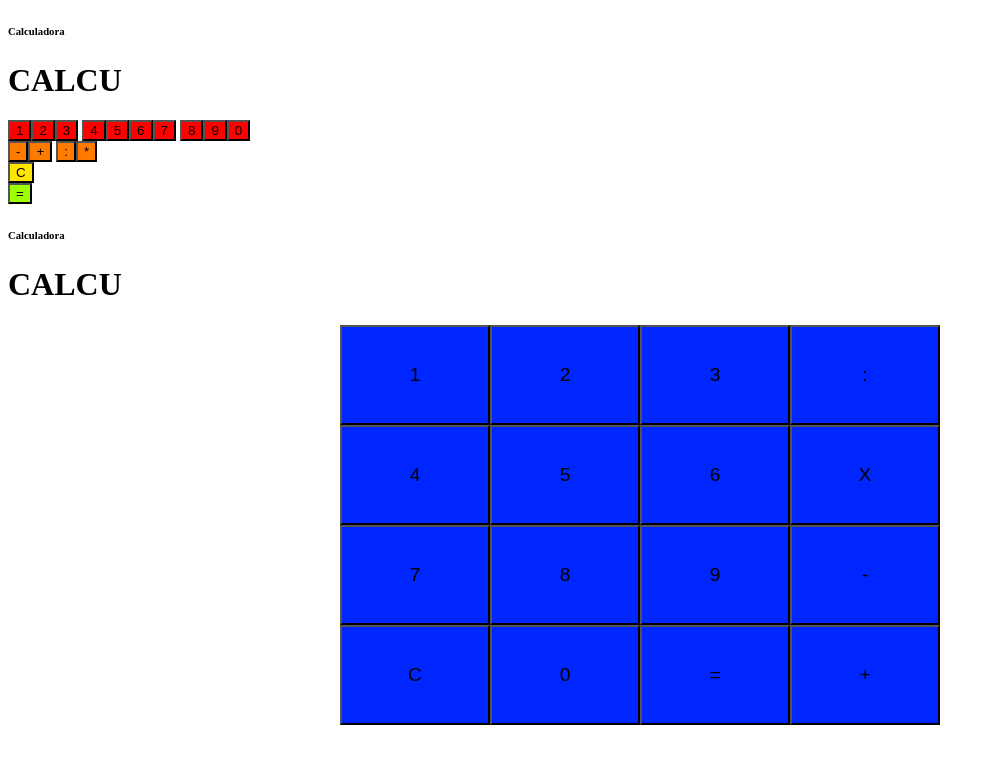
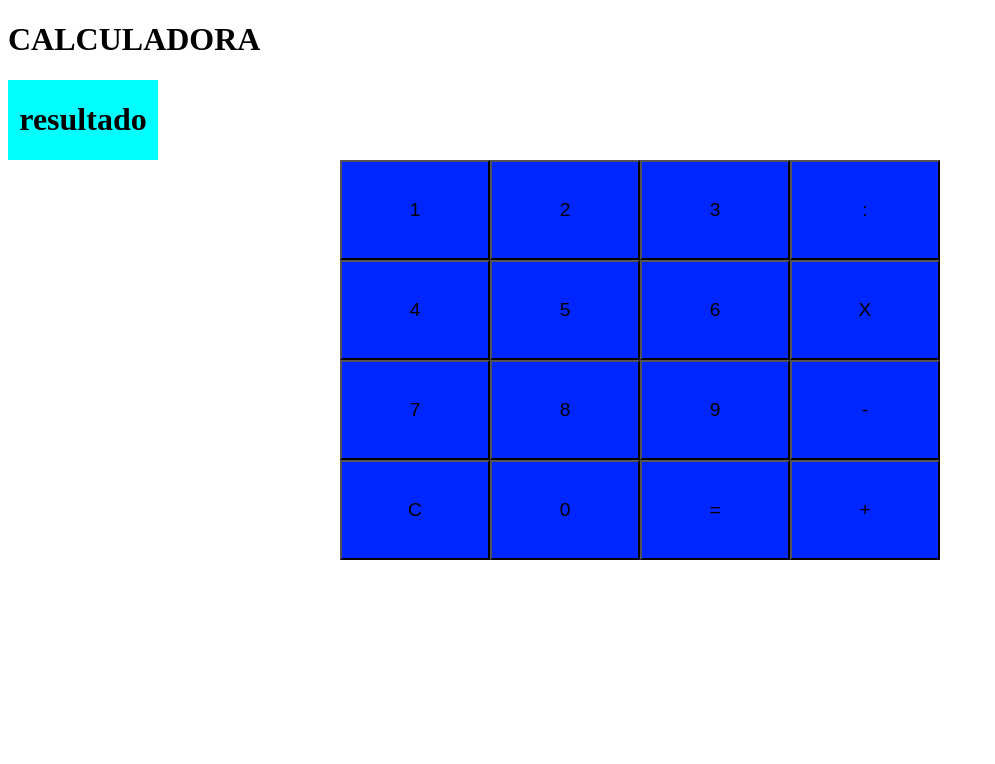
Before and after one commit to eduardalegui/ProjetoCalculadora, a plain HTML site: page index.html in a window 1280 px wide. Shown: the whole page, without its empty margins (0-995 px from the left). Drawn offline with Linux system fonts and the light colour scheme.

Commit message:
dia 2 denovo

```diff
--- a/index.html
+++ b/index.html
@@ -6,54 +6,25 @@
     </head>
     <body>
 
-    <h6> Calculadora </h1>
-    <h1>CALCU</h2>
 
-        </div>
-        <div class="numero">
-        <button>1</button><button>2</button><button>3</button>
-        <button>4</button><button>5</button><button>6</button><button>7</button>
-        <button>8</button><button>9</button><button>0</button>
-        </div>
-        <div class="elemento">
-            <button>-</button><button>+</button>
-            <button>:</button><button>*</button>
-        </div>
-        <div class="recets">
-            <button>C</button>
-        </div>
-        <div class="resultados">
-            <button>=</button>
-        </div>
 
-        <h6> Calculadora </h1>
-            <h1>CALCU</h2>
+            <h1>CALCULADORA</h2>
+
         <div class="corpo 1">
-
+            <div class="resultado">
+                    <h1>resultado</h1>
                 </div>
                 <div class="numerosl1">
-                    <button>1</button>
-                    <button>2</button>
-                    <button>3</button>
-                    <button>:</button>
+                    <button>1</button><button>2</button><button>3</button> <button>:</button>
                 </div>
                 <div class="numerosl2">
-                    <button>4</button>
-                    <button>5</button>
-                    <button>6</button>
-                    <button>X</button>
+                    <button>4</button><button>5</button><button>6</button><button>X</button>
                 </div>
                 <div class="numerosl3">
-                    <button>7</button>
-                    <button>8</button>
-                    <button>9</button>
-                    <button>-</button>
+                    <button>7</button><button>8</button><button>9</button><button>-</button>
                 </div>
                 <div class="numerosl4">
-                    <button>C</button>
-                    <button>0</button>
-                    <button>=</button>
-                    <button>+</button>
+                    <button>C</button><button>0</button><button>=</button><button>+</button>
                 </div>
 
         </div>
--- a/styles.css
+++ b/styles.css
@@ -1,19 +1,3 @@
-.numero button{
-    background-color: rgb(255, 0, 0);
-
-}
-.elemento button{
-    background-color: rgb(255, 123, 0);
-}
-.recets button {
-    background-color: rgb(255, 230, 0);
-}
-.resultados button{
-    background-color: rgb(157, 255, 0);
-    display: flex;
-    justify-content: center;
-}
-
 .numerosl1 button{
     background-color: rgb(0, 38, 255);
     height: 100px;
@@ -66,3 +50,13 @@
     flex-direction: row;
     justify-content: center;
 }
+
+.resultado{
+    background-color: aqua;
+    width: 150px;
+    display: flex;
+    flex-direction: row;
+    justify-content: center;
+
+
+}
```
